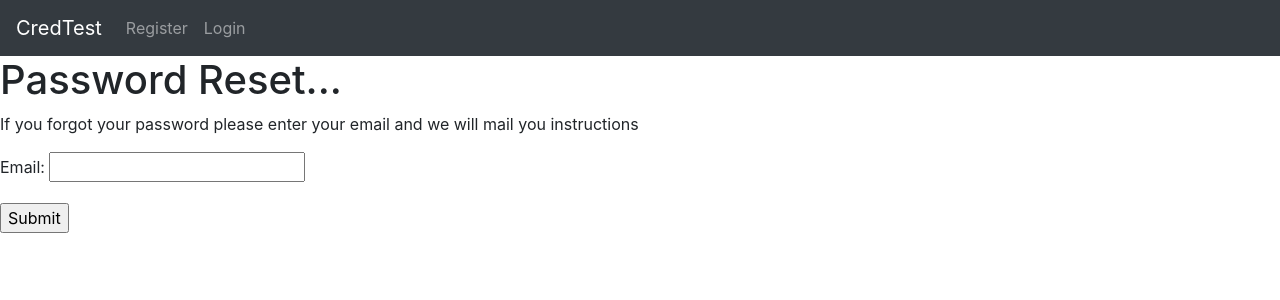
After one commit to ravisvats/credtest, a Django app: page /members/reset_password/ in a window 1280 px wide. The commit adds this page. Shown: the top 300 px of the page. Run offline with Django 3.2, Linux system fonts and the light colour scheme; some libraries are stand-ins or nearby versions.

Commit message:
Forgot Password

```diff
--- a/credtest/members/templates/registration/login.html
+++ b/credtest/members/templates/registration/login.html
@@ -9,4 +9,5 @@
         <button class="btn btn-secondary">Login</button>
     </form>
 </div>
+<button ><a href="{% url 'reset_password' %}">Forgot Password</a></button>
 {% endblock %}
--- /dev/null
+++ b/credtest/members/templates/registration/password_reset.html
@@ -0,0 +1,15 @@
+{%extends 'base.html'%}
+{% block title %}Password Reset{% endblock %}
+{% block content %}
+<h1>Password Reset...</h1>
+
+<p>If you forgot your password please enter your email and we will mail you instructions</p>
+<div class="form-group">
+    <form method="post">
+        {% csrf_token %}
+        {{ form.as_p }}
+        <input type="Submit" name="Send email">
+        <!--<button class="btn btn-secondary">Submit</button> -->
+    </form>
+</div>
+{% endblock %}
--- a/credtest/members/urls.py
+++ b/credtest/members/urls.py
@@ -5,4 +5,12 @@ from .views import UserRegisterView
 
 urlpatterns = [
     path('register/', UserRegisterView.as_view(), name='register'),
+    path('reset_password/', auth_views.PasswordResetView.as_view
+    (template_name="registration/password_reset.html"),name="reset_password"),
+    path('reset_password_sent/', auth_views.PasswordResetDoneView.as_view
+    (template_name="registration/password_reset_sent.html"), name= "password_reset_done"),
+    path('reset/<uidb64>/<token>/', auth_views.PasswordResetConfirmView.as_view
+    (template_name="registration/password_reset_form.html")),
+    path('reset_password_complete/', auth_views.PasswordResetCompleteView.as_view
+    (template_name="registration/password_reset_done.html"),name= "password_reset_complete"),
 ]
```
Also changed, not shown: credtest/credtest/settings.py (+9 -0 lines), credtest/members/templates/registration/password_reset_done.html (added, +8 -0 lines), credtest/members/templates/registration/password_reset_form.html (added, +15 -0 lines), credtest/members/templates/registration/password_reset_sent.html (added, +7 -0 lines), credtest/db.sqlite3, credtest/members/templates/registration/register.html (line endings or trailing spaces).
